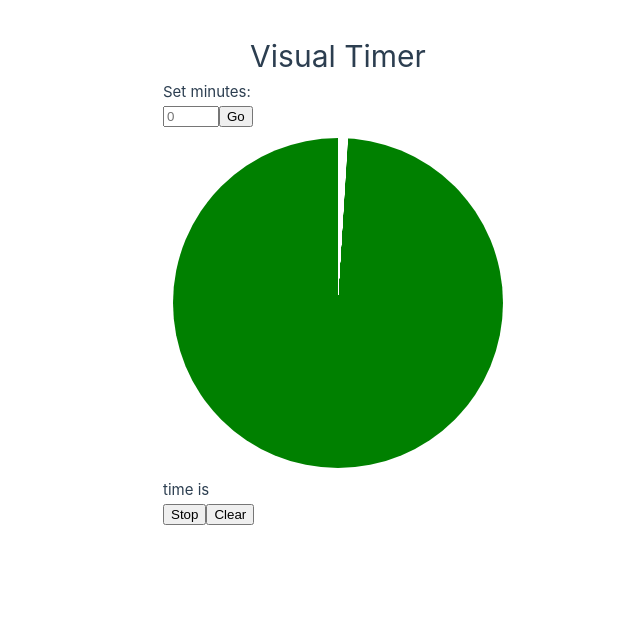
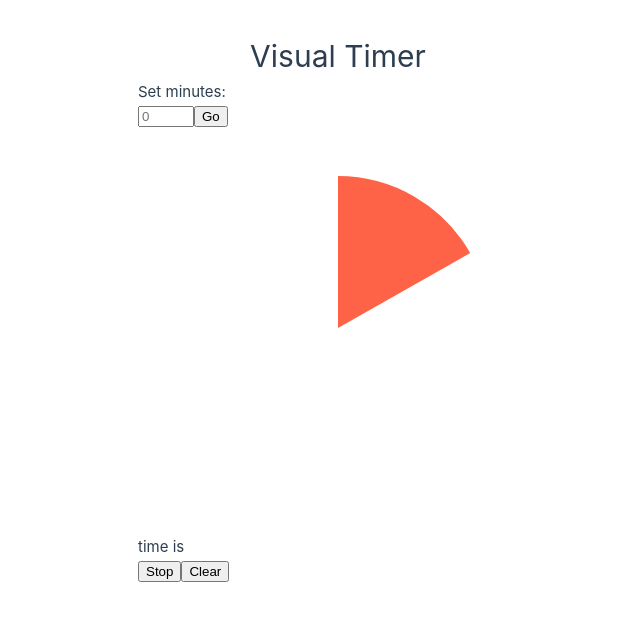
Before and after one commit to msunji/visual-timer, a Vue app: page / in a window 1280 px wide. Shown: the top 620 px of the page, without its empty margins (302-942 px from the left). Built offline with nearby package versions, Linux system fonts and the light colour scheme.

Commit message:
Change CSS circle to an SVG element

```diff
--- a/src/App.vue
+++ b/src/App.vue
@@ -21,8 +21,27 @@ const minutes = ref()
         <input type="number" v-model="minutes" placeholder="0" min="0" max="60" step="1" />
         <button>Go</button>
       </div>
-      <div id="timer">
-        <div class="timer-inner"></div>
+      <div>
+        <svg
+          version="1.1"
+          width="400"
+          height="400"
+          viewBox="0 0 400 400"
+          xmlns="http://www.w3.org/2000/svg"
+        >
+          <circle cx="50%" cy="50%" r="40%" fill="white" id="outer-circle" />
+          <circle
+            id="inner-circle"
+            cx="50%"
+            cy="50%"
+            r="19%"
+            fill="transparent"
+            stroke="tomato"
+            stroke-width="38%"
+            stroke-dasharray="20% 119.32%"
+            transform="rotate(-90) translate(-400)"
+          />
+        </svg>
       </div>
       <p>time is {{ minutes }}</p>
       <div>
```
